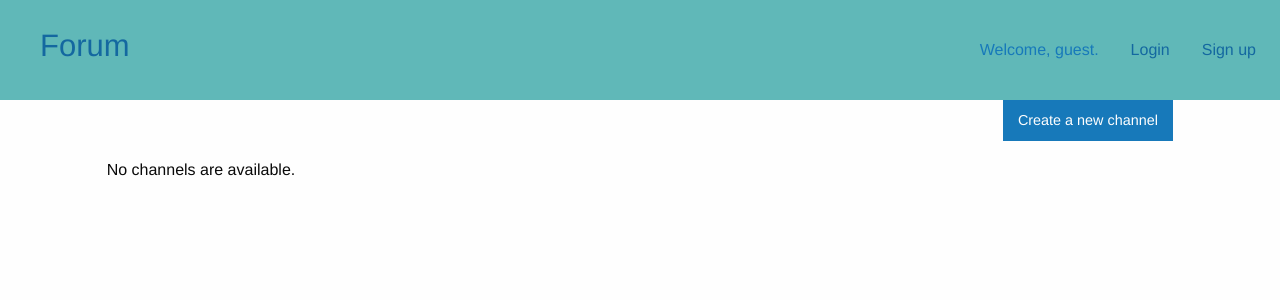
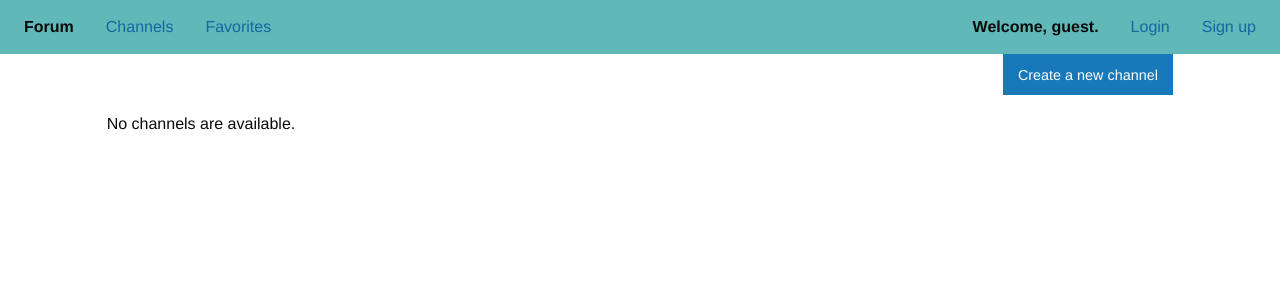
Before and after one commit to johnhh2/django-forum, a Django app: page /forum/ in a window 1280 px wide. Shown: the top 300 px of the page. Run offline with Django 3.2, Linux system fonts and the light colour scheme; data that the repository does not hold is empty; some libraries are stand-ins or nearby versions.

Commit message:
Reformatted top-bar and added pages

```diff
--- a/templates/base.html
+++ b/templates/base.html
@@ -30,19 +30,19 @@
   <div class="top-bar" style='background: #60b8b8;'>
     <div class="top-bar-left">
       <ul class="dropdown menu" data-dropdown-menu style='background: #60b8b8;'>
-        <li class="menu-text">
-          <h3><a href="{% url 'forumapp:channel' %}" style='color: #1468a0'>Forum</a></h3>
-        </li>
+        <li class="menu-text">Forum</li>
+	<li><a href="{% url 'forumapp:channel' %}" style='color: #1468a0'>Channels</a></li>
+	<li><a href="{% url 'forumapp:favorites' %}" style='color: #1468a0'>Favorites</a></li>
       </ul>
     </div>
     <div class="top-bar-right">
       <ul class="menu" style='background: #60b8b8;'>
         {% if request.user.is_authenticated %}
-          <li><a style='color: black'>Welcome, {{ request.user.get_username }}</a></li>
+          <li class="menu-text">Welcome, {{ request.user.get_username }}</li>
           <li><a href="{% url 'registration:logout' %}" style='color: #1468a0'>Logout</a></li>
           <li><a href="{% url 'forumapp:settings' %}" style='color: #1468a0'>Settings</a></li>
         {% else %}
-          <a><li>Welcome, guest.</a></li>
+          <li class="menu-text">Welcome, guest.</li>
           <li><a href="{% url 'registration:login' %}" style='color: #1468a0'>Login</a></li>
           <li><a href="{% url 'registration:signup' %}" style='color: #1468a0'>Sign up</a></li>
         {% endif %}
```
